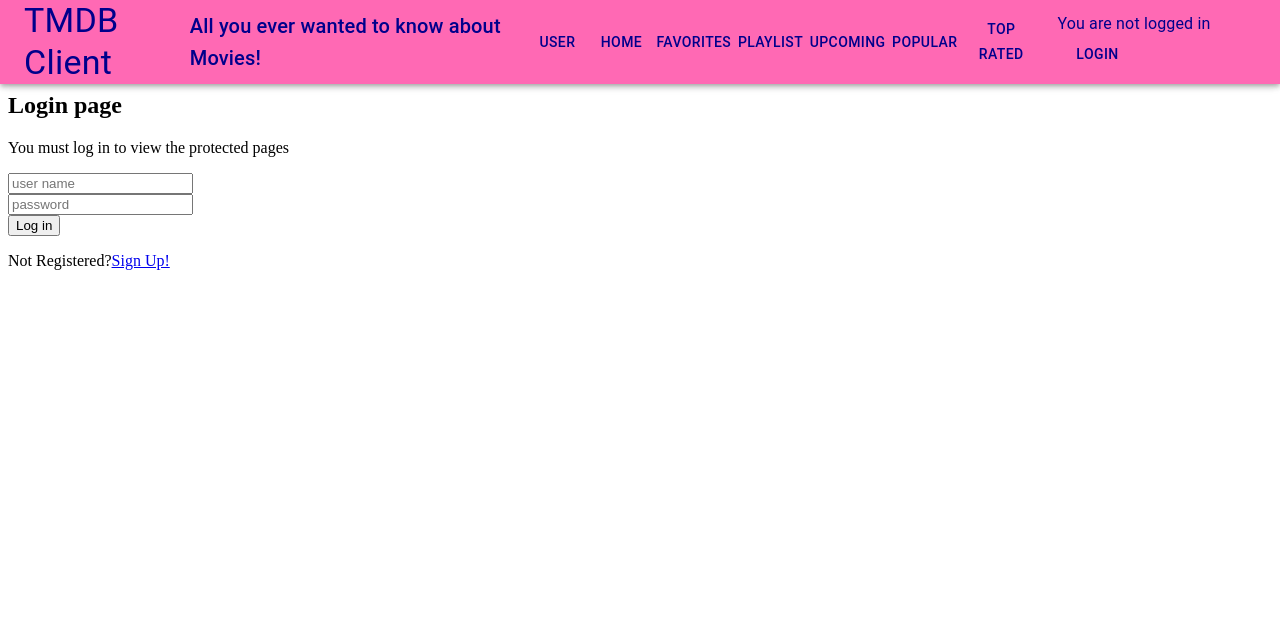
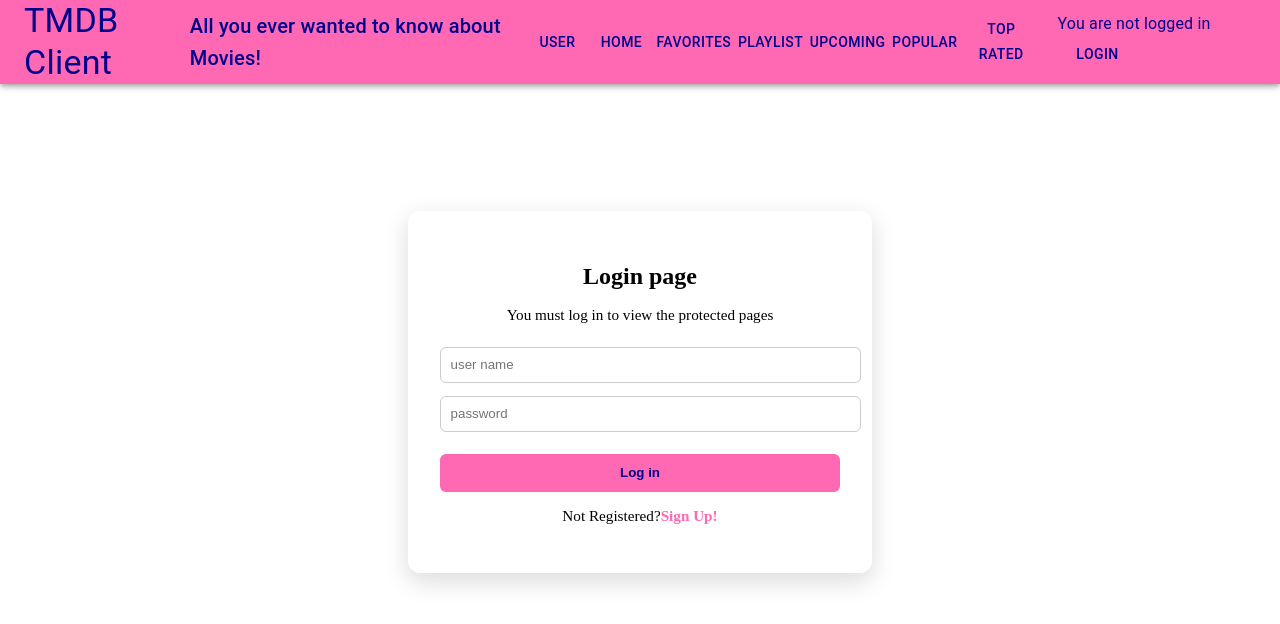
Before and after one commit to jason-liu227/web-api-ca, a React (Vite) app in the folder react-movies/: page /login in a window 1280 px wide. Shown: the top 624 px of the page. Built offline with nearby package versions, Linux system fonts and the light colour scheme.

Commit message:
Added css to authentication pages and completed circulation between signup, login etc

```diff
--- a/react-movies/src/components/siteHeader/index.jsx
+++ b/react-movies/src/components/siteHeader/index.jsx
@@ -26,7 +26,7 @@ const SiteHeader = () => {
    const context = useContext(AuthContext);
 
   const menuOptions = [
-    { label: "User", path: "/login" },
+    { label: "User", path: "/profile" },
     { label: "Home", path: "/discover" },
     { label: "Favorites", path: "/movies/favorites" },
     { label: "Playlist", path: "/movies/playlist" },
--- a/react-movies/src/pages/loginPage.jsx
+++ b/react-movies/src/pages/loginPage.jsx
@@ -2,6 +2,7 @@ import { useContext, useState } from "react";
 import { Navigate, useLocation } from "react-router";
 import { AuthContext } from '../contexts/authContext';
 import { Link } from "react-router";
+import "../styles/css.css";
 
 const LoginPage = () => {
     const context = useContext(AuthContext);
@@ -23,6 +24,8 @@ const LoginPage = () => {
     }
 
     return (
+        <div className="auth-container">
+    <div className="auth-card">
         <>
             <h2>Login page</h2>
             <p>You must log in to view the protected pages </p>
@@ -37,6 +40,8 @@ const LoginPage = () => {
             <p>Not Registered?
                 <Link to="/signup">Sign Up!</Link></p>
         </>
+        </div>
+  </div>
     );
 };
 
--- a/react-movies/src/pages/profilePage.jsx
+++ b/react-movies/src/pages/profilePage.jsx
@@ -1,13 +1,21 @@
 import { useNavigate } from "react-router";
+import "../styles/css.css";
+import { useContext } from "react";
+import { AuthContext } from '../contexts/authContext';
 
 const ProfilePage = () => {
     const navigate = useNavigate();
+    const context = useContext(AuthContext)
 
     return (
+        <div className="auth-container">
+            <div className="auth-card">
         <p>
-            You must log in to see your profile! {" "}
+            Welcome {context.userName} {" "}
             <button onClick={() => navigate('/login')}>Login</button>
       </p>
+      </div>
+      </div>
     );
 };
 
--- a/react-movies/src/pages/signupPage.jsx
+++ b/react-movies/src/pages/signupPage.jsx
@@ -1,6 +1,7 @@
 import { useContext, useState } from "react";
 import { Navigate } from "react-router";
 import { AuthContext } from '../contexts/authContext';
+import "../styles/css.css";
 
 const SignUpPage = () => {
   const context = useContext(AuthContext)
@@ -24,6 +25,8 @@ const SignUpPage = () => {
   }
 
   return (
+      <div className="auth-container">
+    <div className="auth-card">
     <>
       <h2>SignUp page</h2>
       <p>You must register a username and password to log in. Usernames must be unique and passwords must contain a minimum of 8 characters (with at least one uppercase letter, one lowercase letter, and one symbol). </p>
@@ -39,6 +42,8 @@ const SignUpPage = () => {
       {/* Login web form  */}
       <button onClick={register}>Register</button>
     </>
+    </div>
+  </div>
   );
 };
 
--- a/react-movies/src/pages/startPage.jsx
+++ b/react-movies/src/pages/startPage.jsx
@@ -1,11 +1,15 @@
 import { Link } from "react-router";
 import { useContext } from "react";
 import { AuthContext } from '../contexts/authContext';
+import "../styles/css.css";
 
 const StartPage = () => {
     const context = useContext(AuthContext);
 
-    return context.isAuthenticated ? (
+    return (
+     <div className="auth-container">
+        <div className="auth-card">
+            {context.isAuthenticated ? (
             <p>
                 Welcome {context.userName}! View your <Link to="/discover">Movies</Link> or your <Link to="/profile">Profile</Link>.
             </p>
@@ -13,7 +17,10 @@ const StartPage = () => {
             <p>
                 <Link to="/login">Login</Link> or <Link to="/signup">Signup</Link> to view Movies!
             </p>
-        );
-  };
+        )}
+         </div>
+    </div>
+    );
+}
 
 export default StartPage;
--- /dev/null
+++ b/react-movies/src/styles/css.css
@@ -0,0 +1,55 @@
+.auth-container {
+  min-height: 80vh;
+  display: flex;
+  justify-content: center;
+  align-items: center;
+}
+
+.auth-card {
+  width: 100%;
+  max-width: 400px;
+   padding: 2rem;
+border-radius: 12px;
+background: #ffffff;
+  box-shadow: 0 8px 25px rgba(0, 0, 0, 0.15);
+  text-align: center;
+}
+
+.auth-card h2 {
+  margin-bottom: 1rem;
+}
+
+.auth-card p {
+  font-size: 0.95rem;
+  margin-bottom: 1rem;
+}
+
+.auth-card input {
+  width: 100%;
+  padding: 0.6rem;
+  margin: 0.4rem 0;
+  border-radius: 6px;
+  border: 1px solid #ccc;
+}
+
+.auth-card button {
+  width: 100%;
+  margin-top: 1rem;
+  padding: 0.7rem;
+border: none;
+  border-radius: 6px;
+  background: hotpink;
+  color: darkblue;
+  font-weight: bold;
+  cursor: pointer;
+}
+
+.auth-card button:hover {
+   opacity: 0.85;
+}
+
+.auth-card a {
+  color: hotpink;
+  font-weight: bold;
+  text-decoration: none;
+}
```
